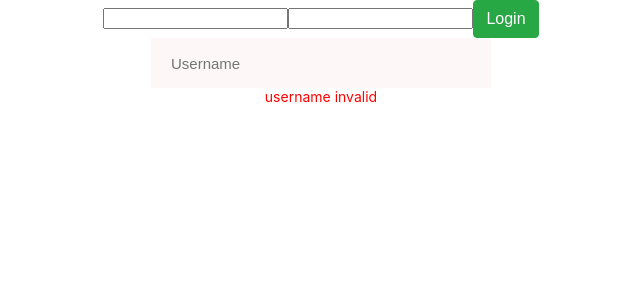
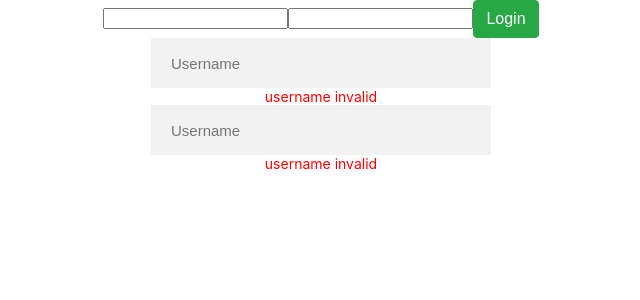
Before and after one commit to Bmirt/HRprogramm, a React (Create React App) app: page /Login in a window 1280 px wide. Shown: the top 300 px of the page, without its empty margins (319-959 px from the left). Built offline with nearby package versions, Linux system fonts and the light colour scheme.

Commit message:
input colors/border

```diff
--- a/src/App.js
+++ b/src/App.js
@@ -11,6 +11,7 @@ function App() {
       <Router>
         <Route path="/Login" component={Login} />
         <Input placeholder="Username" type="text" errors={{username:"username invalid", password:"password invalid"}} />
+        <Input placeholder="Username" type="text" errors={{username:"username invalid", password:"password invalid"}} />
         {/* <Route path="/ResetPassword" component={Login} /> */}
       </Router>
     </div>
--- a/src/components/UI/Input/Input.module.css
+++ b/src/components/UI/Input/Input.module.css
@@ -1,10 +1,12 @@
 .input{
-    background-color: hsl(0, 60%, 98%);
+    background-color: #f2f2f2;
     width: 300px;
     height: 20px;
     border: none;
     padding: 15px 20px;
     font-size: 15px;
+    color: #c2c2c2;
+    outline: none;
 }
 .input_error{
     display: flex;
```
